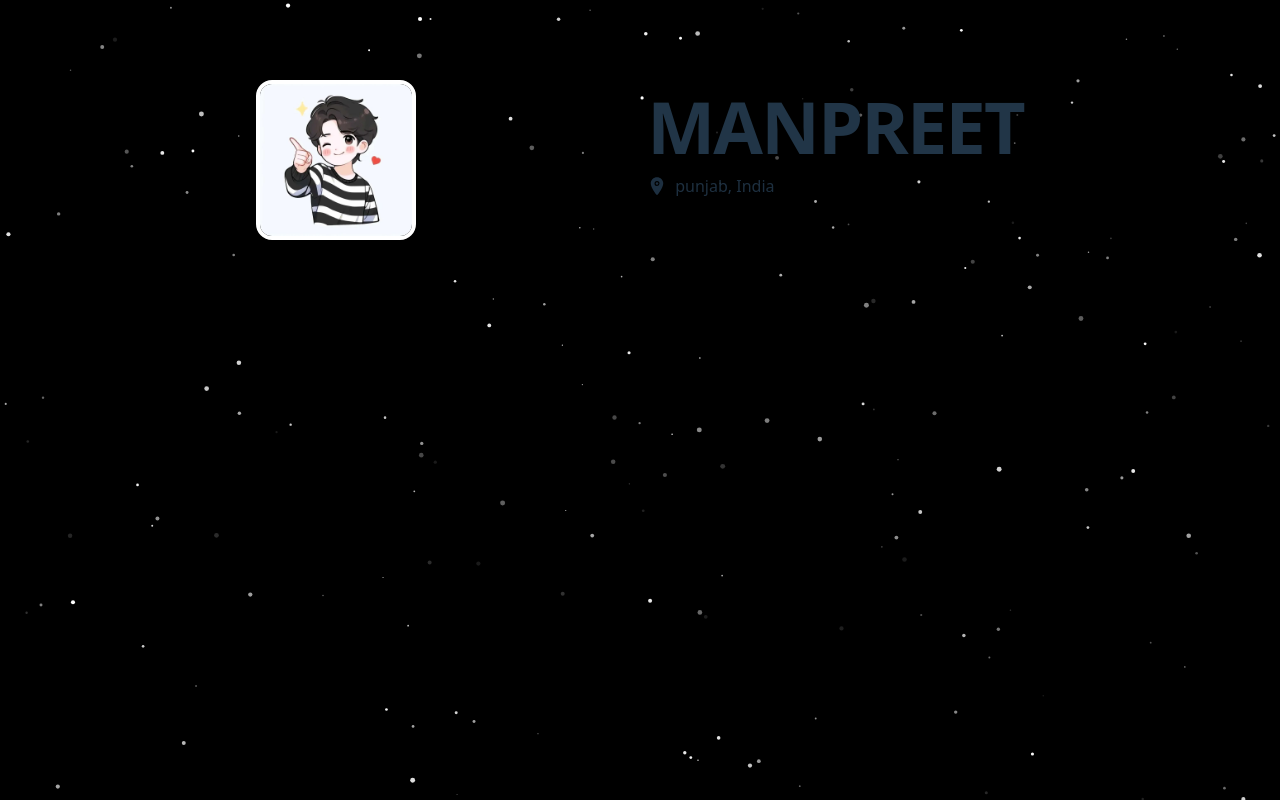
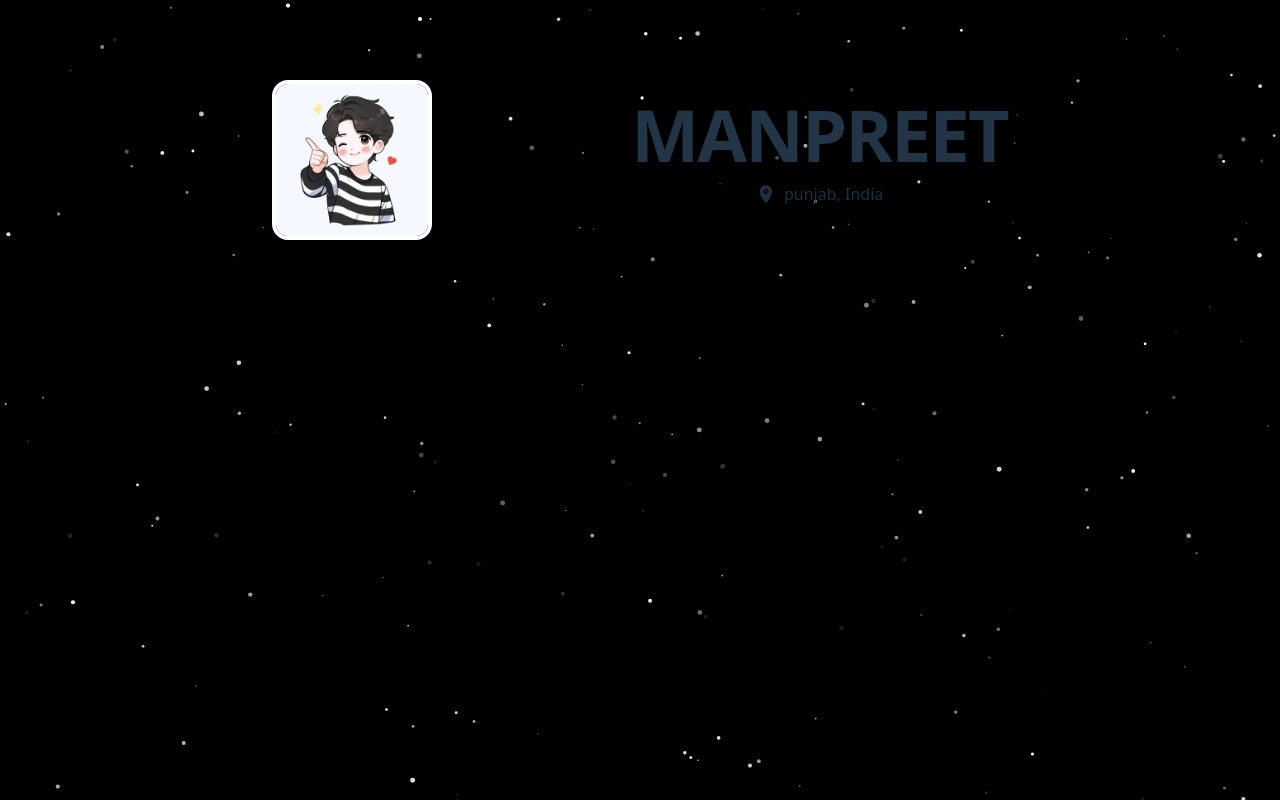
Before and after one commit to its-m4npreet/portfolio-org, a React (Vite) app in the folder frontend/: page / in a window 1280 px wide. Built offline with nearby package versions, Linux system fonts and the light colour scheme.

Commit message:
adding pfp to portfolio

```diff
--- a/frontend/src/components/hero.jsx
+++ b/frontend/src/components/hero.jsx
@@ -2,14 +2,14 @@ import { IoLocation } from "react-icons/io5";
 const Hero = () => {
   return (
     <>
-    <div className="header w-full flex justify-between my-20">
-      <div className="pfp w-40 h-40 rounded-2xl overflow-hidden border-4 border-white shadow-lg">
-        <img src="p1.jpg" alt="pfp" />
+    <div className="header w-full flex flex-row justify-between items-center gap-6 my-12 md:my-20 px-4">
+      <div className="pfp w-32 h-32 sm:w-36 sm:h-36 md:w-40 md:h-40 rounded-2xl overflow-hidden border-4 border-white shadow-lg shrink-0">
+        <img src="p1.jpg" alt="pfp" className="w-full h-full object-cover" />
       </div>
-      <div className="info flex flex-col justify-center">
-        <h1 className="text-6xl lg:text-7xl font-bold mb-3 tracking-tight leading-none">MANPREET</h1>
-        <div className="flex items-center gap-2 mb-8 opacity-90 text-base">
-          <IoLocation className="w-5 h-5" />
+      <div className="info h-full flex flex-col justify-center items-center  text-center  mt-4">
+        <h1 className="text-4xl sm:text-5xl md:text-6xl lg:text-7xl font-bold mb-3 tracking-tight leading-none">MANPREET</h1>
+        <div className="flex items-center gap-2 mb-8 opacity-90 text-sm sm:text-base">
+          <IoLocation className="w-4 h-full sm:w-5 sm:h-5" />
           <span className="font-medium">punjab<span className="font-normal">, </span>India</span>
         </div>
       </div>
```
Also changed, not shown: frontend/src/components/bio.jsx (added).
